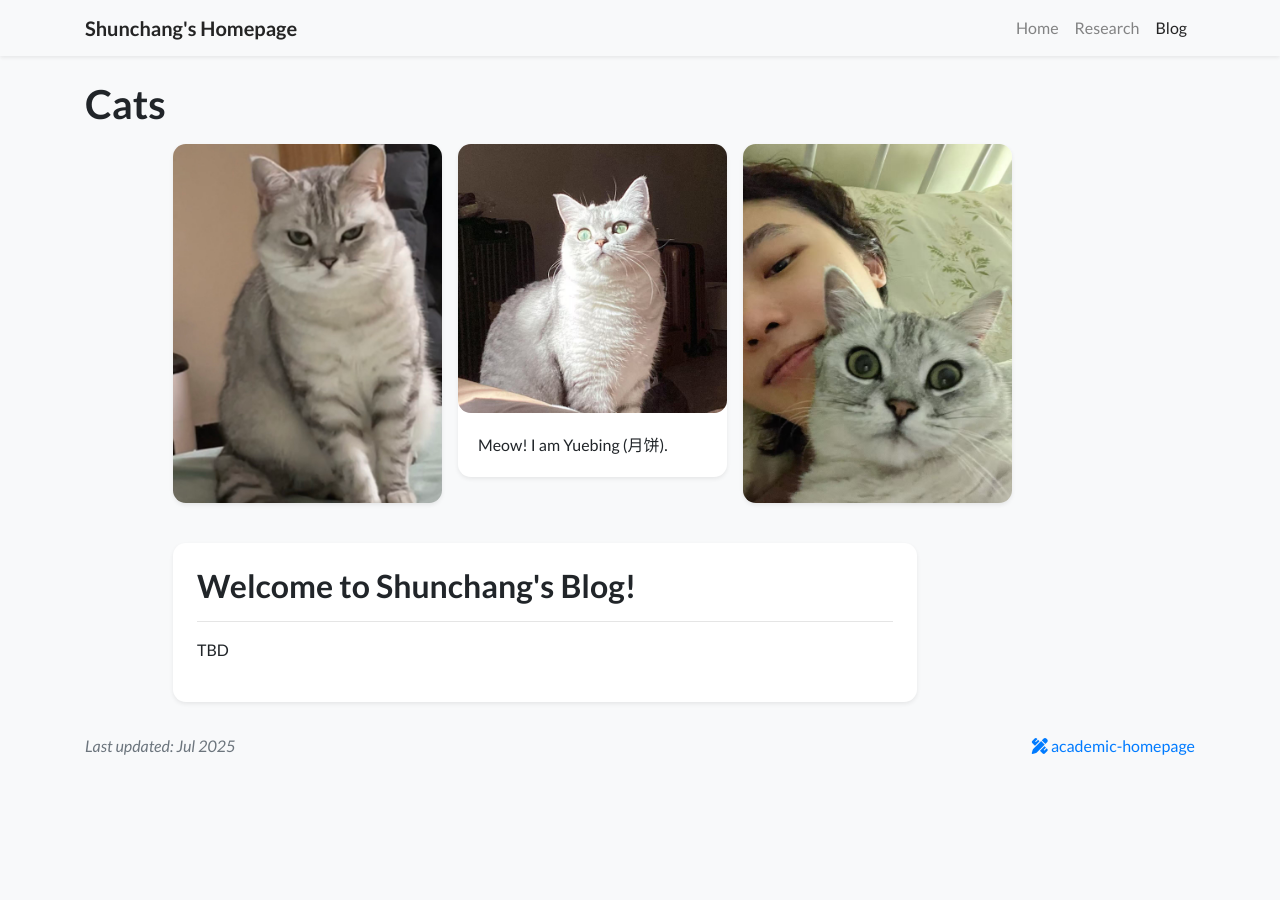
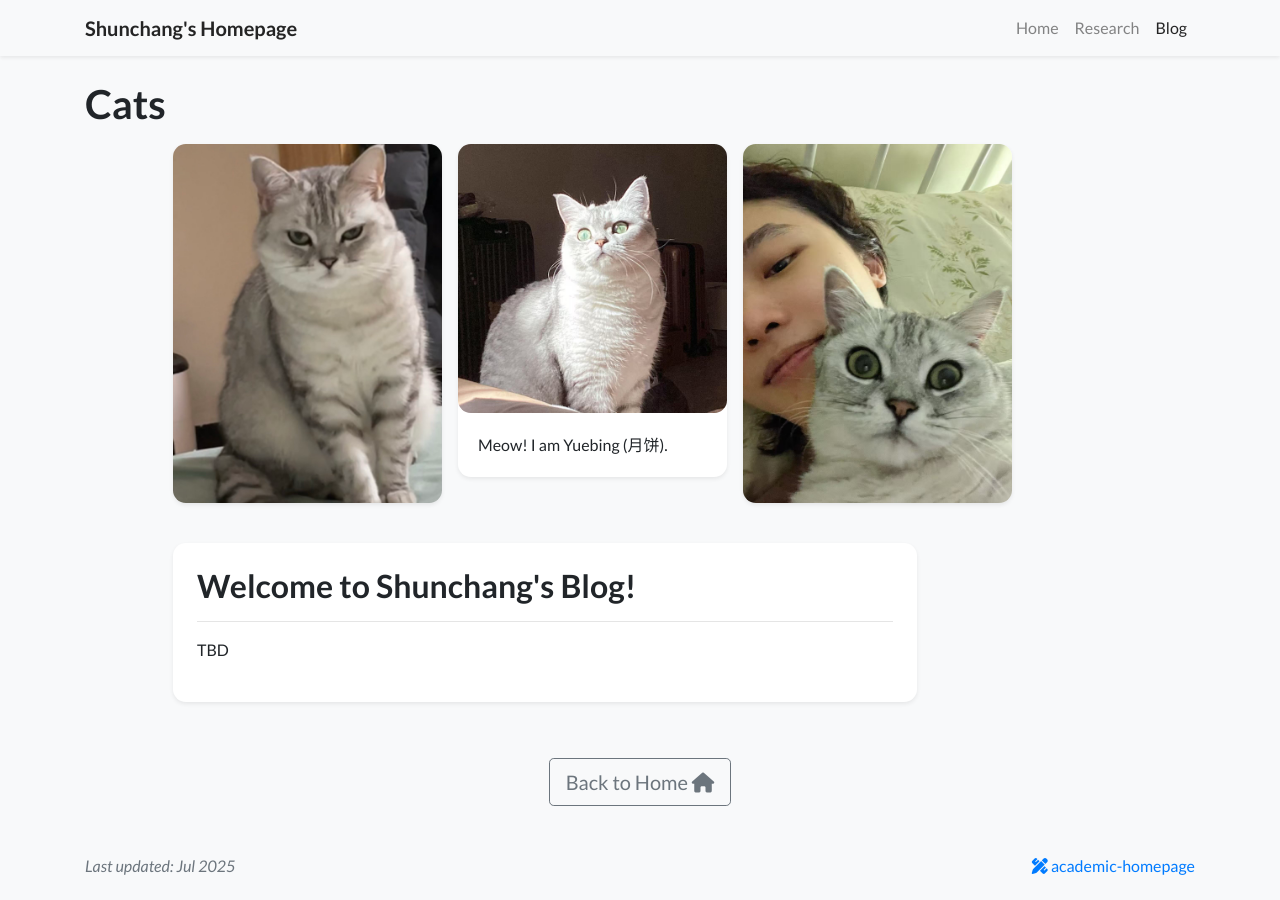
Before and after one commit to shunchang-liu/shunchang-liu.github.io, a Jekyll site: the page built from showcase.html, in a window 1280 px wide. Built offline with Jekyll 4.4.1, drawn with Linux system fonts in a browser that asks for light colours; a style sheet for code colours, icons or effects is not loaded.

Commit message:
Update html

```diff
--- a/_includes/widgets/publication_item.html
+++ b/_includes/widgets/publication_item.html
@@ -32,7 +32,7 @@
     </div>
 </div>
 
-<div class="row no-gutters d-md-none {% unless include.hide_bottom_border %}border-bottom{% endunless %} border-gray {% if include.first %}rounded-xl-top{% endif %} {% if include.last %}rounded-xl-bottom{% endif %} {% if item.cover %}lazy{% endif %}" src="{{ item.cover | relative_url }}">
+<div class="row no-gutters d-md-none {% unless include.hide_bottom_border %}border-bottom{% endunless %} border-gray {% if include.first %}rounded-xl-top{% endif %} {% if include.last %}rounded-xl-bottom{% endif %}">
     <div class="w-100 {% if include.first %}rounded-xl-top{% endif %} {% if include.last %}rounded-xl-bottom{% endif %}" style="background-color: rgba(255,255,255,0.9);">
         <div class="d-flex align-items-start flex-column py-3 px-4">
             <div class="mb-auto"></div>
@@ -54,9 +54,7 @@
                 {% if item.note %}
                 <p class="small mt-1 text-muted">{{ item.note }}</p>
                 {% endif %}
-
             </div>
         </div>
     </div>
-
 </div>
--- a/showcase.html
+++ b/showcase.html
@@ -31,3 +31,9 @@ container_class: container-xl
     {% endfor %}
 </div>
 {% endfor %}
+
+<div class="text-center my-5">
+  <a href="/" class="btn btn-outline-secondary btn-lg">
+    Back to Home <i class="fas fa-home"></i>
+  </a>
+</div>
```
